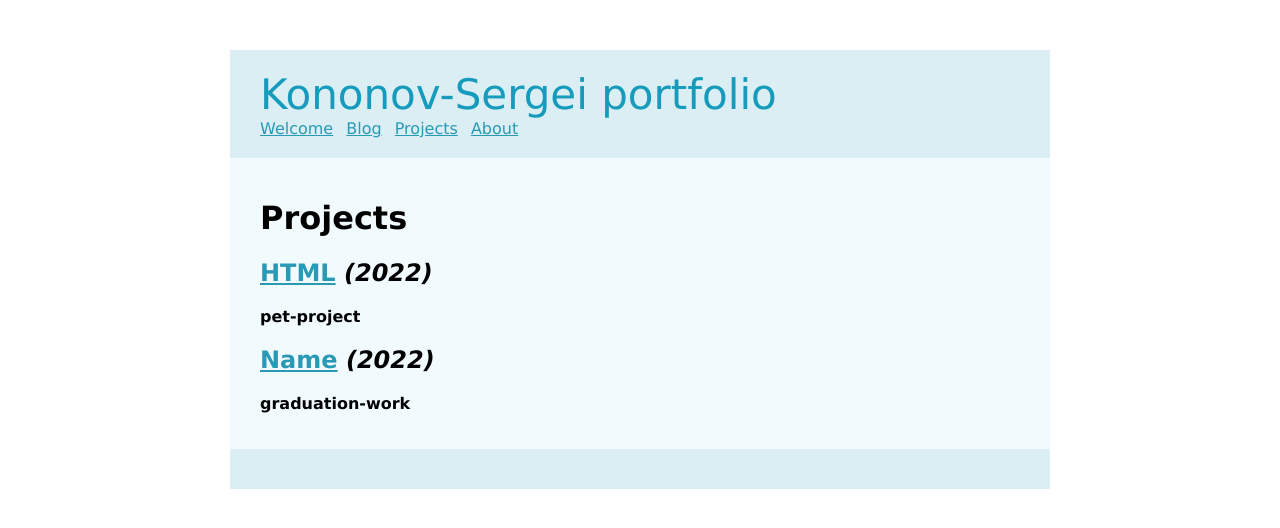
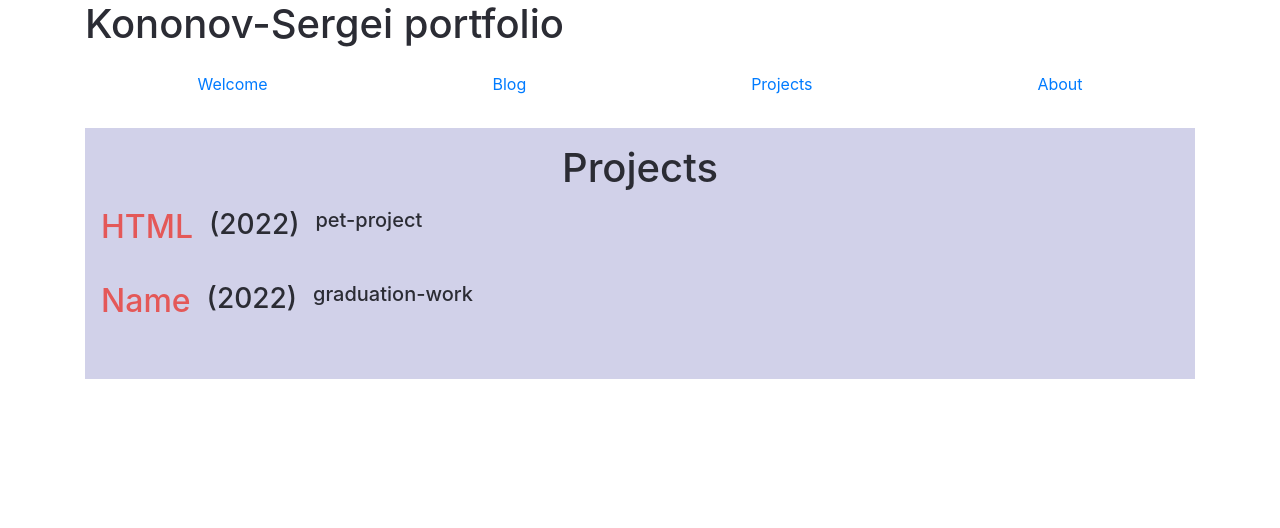
Before and after one commit to bridgecrew-perf6/lektor-deploy, a plain HTML site: page projects/index.html in a window 1280 px wide. Drawn offline with nearby package versions, Linux system fonts and the light colour scheme.

Commit message:
new version

```diff
--- a/projects/index.html
+++ b/projects/index.html
@@ -1,13 +1,16 @@
 <!doctype html>
 <meta charset="utf-8">
+<meta name="viewport" content="width=device-width, initial-scale=1.0">
 <link rel="stylesheet" href="../static/style.css">
+<link rel="stylesheet" href="https://cdn.jsdelivr.net/npm/bootstrap@4.6.1/dist/css/bootstrap.min.css" integrity="sha384-zCbKRCUGaJDkqS1kPbPd7TveP5iyJE0EjAuZQTgFLD2ylzuqKfdKlfG/eSrtxUkn" crossorigin="anonymous">
 <title>Projects — Kononov-Sergei portfolio</title>
 <body>
+  <div class="container">
   <header>
-    <h1>Kononov-Sergei portfolio</h1>
+    <h1 class="mb-2">Kononov-Sergei portfolio</h1>
     <nav>
-      <ul class="nav navbar-nav">
-        <li><a href="../">Welcome</a></li>
+      <ul class="d-md-flex justify-content-around d-block">
+        <li  ><a  href="../">Welcome</a></li>
 
           <li><a href="../blog/">Blog</a></li>
 
@@ -18,27 +21,34 @@
       </ul>
     </nav>
   </header>
-  <div class="page">
+  <main class="main">
 
-  <h1>Projects</h1>
-  <div class="projects">
+<h1 class="text-center">Projects</h1>
+<div class="projects py-2">
 
-    <div class="project">
-      <h2><a href="html/">HTML</a>
-        <em>(2022)</em></h2>
-      <p><strong>pet-project</strong></p>
-    </div>
-
-    <div class="project">
-      <h2><a href="project/">Name</a>
-        <em>(2022)</em></h2>
-      <p><strong>graduation-work</strong></p>
-    </div>
-
+  <div class="project mb-3 d-md-flex d-block ">
+    <h2 class="mr-3">
+      <a href="html/">HTML</a>
+    </h2>
+    <h3 class="mr-3">(2022)</p>
+    <h5>pet-project</h3>
   </div>
 
+  <div class="project mb-3 d-md-flex d-block ">
+    <h2 class="mr-3">
+      <a href="project/">Name</a>
+    </h2>
+    <h3 class="mr-3">(2022)</p>
+    <h5>graduation-work</h3>
   </div>
+
+</div>
+
+  </main>
   <footer>
 
   </footer>
+</div>
+  <script src="https://cdn.jsdelivr.net/npm/jquery@3.5.1/dist/jquery.slim.min.js" integrity="sha384-DfXdz2htPH0lsSSs5nCTpuj/zy4C+OGpamoFVy38MVBnE+IbbVYUew+OrCXaRkfj" crossorigin="anonymous"></script>
+<script src="https://cdn.jsdelivr.net/npm/bootstrap@4.6.1/dist/js/bootstrap.bundle.min.js" integrity="sha384-fQybjgWLrvvRgtW6bFlB7jaZrFsaBXjsOMm/tB9LTS58ONXgqbR9W8oWht/amnpF" crossorigin="anonymous"></script>
 </body>
--- a/static/style.css
+++ b/static/style.css
@@ -1,42 +1,40 @@
 body {
-    font-family: 'Verdana', sans-serif;
-    margin: 50px 25px;
+  margin: 0;
+  padding: 0;
+  box-sizing: border-box;
+  background-color: #19191d;
+}
+.container {
+  max-width: 760px;
 }
 
-a {
-    color: #2a99b6;
+header,
+footer,
+main {
+  margin: 0 auto;
+}
+main {
+  padding: 1rem;
+  background-color: #d1d1e9;
+}
+main a {
+  color: #e45858;
 }
 
-a:hover {
-    color: #33bbdf;
-}
-
-header, footer, div.page {
-    width: 760px;
-    margin: 0 auto;
-    background: #daeef3;
-    padding: 20px 30px;
-}
-
-header h1 {
-    color: #169bbd;
-    margin: 0;
-    font-weight: normal;
-    font-size: 42px;
+h1,
+h2,
+h3,
+h5 {
+  color: #2b2c34;
 }
 
 header nav ul {
-    list-style: none;
-    margin: 0;
-    padding: 0;
+  display: flex;
+  list-style: none;
+  margin: 0;
+  padding: 0;
 }
-
 header nav ul li {
-    display: inline;
-    margin: 0 8px 0 0;
-    padding: 0;
+  padding: 1rem;
+  margin-bottom: 1rem;
 }
-
-div.page {
-    background: #f1fbfe;
-}
```
Also changed, not shown: about/index.html (+11 -5 lines), blog/first-post/index.html (+11 -5 lines), blog/index.html (+11 -5 lines), index.html (+11 -5 lines), projects/html/index.html (+24 -18 lines), projects/project/index.html (+25 -19 lines).
